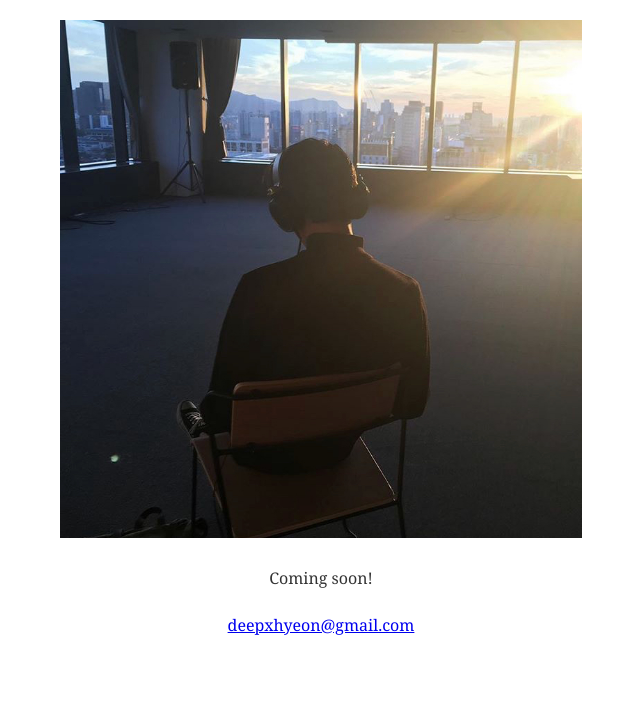
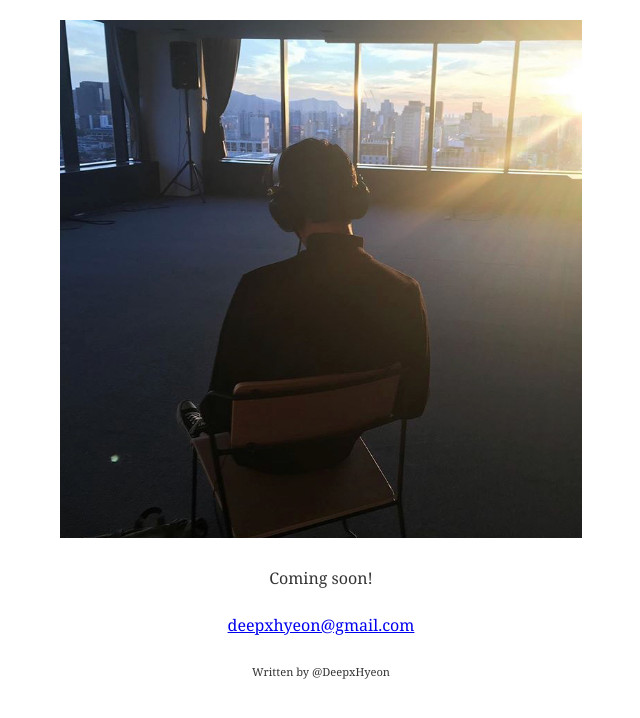
Before and after one commit to DeepxHyeon/DeepxHyeon.github.io, a Gatsby site: page /about in a window 1280 px wide. Shown: the part 50-768 px from the top of the page, without its empty margins (319-959 px from the left). Built offline with nearby package versions, Linux system fonts and the light colour scheme; Gatsby itself is replaced by a stand-in of ours; some packages are replaced by stand-ins of ours; what typography-theme-github would draw is missing.

Commit message:
fix content

```diff
--- a/content/__about/resume-en.md
+++ b/content/__about/resume-en.md
@@ -19,6 +19,10 @@ Coming soon!
 deepxhyeon@gmail.com
 
 
+<sub><sup>Written by </sup><sup>@DeepxHyeon</sup></sub>
+
+
+
 
 <!--_Thank you for reading my resume. If you want to contact me, Please send me an email._-->
 
```
